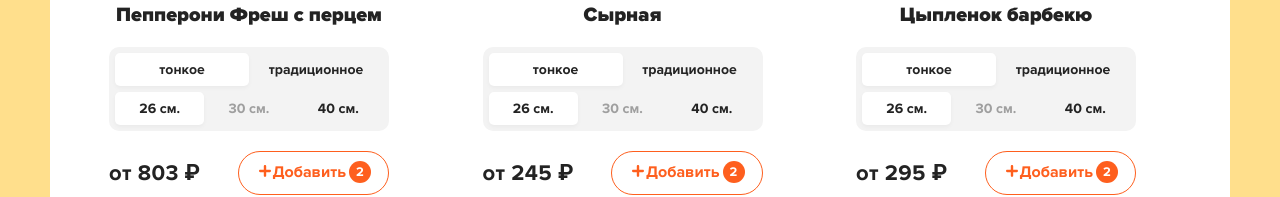
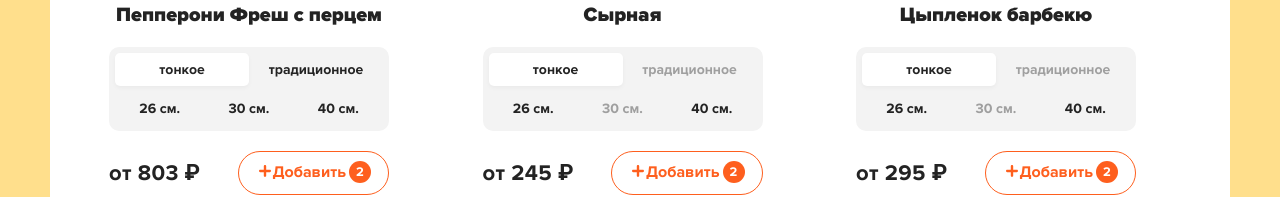
Before and after one commit to darkhan-b/pizza_market_React, a React app: page / in a window 1280 px wide. Shown: the part 565-762 px from the top of the page. Built offline with nearby package versions, Linux system fonts and the light colour scheme.

Commit message:
change on axios json file

```diff
--- a/package.json
+++ b/package.json
@@ -4,11 +4,13 @@
   "private": true,
   "dependencies": {
     "@babel/core": "^7.16.0",
+    "@babel/plugin-proposal-private-property-in-object": "7.21.11",
     "@pmmmwh/react-refresh-webpack-plugin": "^0.5.3",
     "@svgr/webpack": "^5.5.0",
     "@testing-library/jest-dom": "^5.17.0",
     "@testing-library/react": "^13.4.0",
     "@testing-library/user-event": "^13.5.0",
+    "axios": "^1.4.0",
     "babel-jest": "^27.4.2",
     "babel-loader": "^8.2.3",
     "babel-plugin-named-asset-import": "^0.3.8",
@@ -58,8 +60,7 @@
     "webpack": "^5.64.4",
     "webpack-dev-server": "^4.6.0",
     "webpack-manifest-plugin": "^4.0.2",
-    "workbox-webpack-plugin": "^6.4.1",
-    "@babel/plugin-proposal-private-property-in-object": "7.21.11"
+    "workbox-webpack-plugin": "^6.4.1"
   },
   "scripts": {
     "start": "node scripts/start.js",
--- a/src/App.js
+++ b/src/App.js
@@ -1,4 +1,5 @@
 import React from 'react'
+import axios from 'axios';
 import { Route, Routes } from 'react-router-dom';
 import {Header} from './components';
 import {Home, Cart} from './pages';
@@ -8,11 +9,20 @@
 function App() {
 
 const [pizzas, setPizzas] = React.useState([])
+
+
+// React.useEffect(() => {
+//   fetch('http://localhost:3000/db.json')
+//   .then((resp) => resp.json())
+//   .then(json=> {
+//     setPizzas(json.pizzas)
+//   });
+// }, []);
+
+
 React.useEffect(() => {
-  fetch('http://localhost:3000/db.json')
-  .then((resp) => resp.json())
-  .then(json=> {
-    setPizzas(json.pizzas)
+  axios.get('http://localhost:3000/db.json').then(({ data})=> {
+    setPizzas(data.pizzas);
   });
 }, []);
 
--- a/src/components/PizzaBlock.jsx
+++ b/src/components/PizzaBlock.jsx
@@ -1,13 +1,22 @@
 import {React, useState} from 'react'
+import classNames from "classnames"
 
-function PizzaBlock({name, imageUrl,price,types}) {
+
+
+function PizzaBlock({name, imageUrl, price, types, sizes}) {
   const typeNames=['тонкое', 'традиционное']
-  const [activeType, setActiveType] = useState(0);
+  const availableSizes=[26,30,40]
+  const [activeType, setActiveType] = useState(types[0]);
+  const [activeSize, setActiveSize] = useState(sizes[0]);
 
   const onSelectItem = (index) => {
     setActiveType(index);
   };
-  console.log(types)
+
+  const onSelectSize = (index) => {
+    setActiveSize(index);
+  };
+  console.log(name, types)
   return (
     <div className="pizza-block">
 <img
@@ -22,13 +31,26 @@
   <li
   key={type}
   onClick={() => onSelectItem(index)}
-  className={activeType=== index ? 'active': ''}>{type}</li>
+  className={classNames({
+    active: activeType === index,
+    disabled: !types.includes(index),
+  })}>
+    {type}
+    </li>
   )}
 </ul>
 <ul>
-<li className="active">26 см.</li>
-<li className='disabled'>30 см.</li>
-<li>40 см.</li>
+{availableSizes.map((size,index) =>
+  <li
+  key={size}
+  onClick={() => onSelectSize(index)}
+  className={classNames({
+    active: activeSize === index,
+    disabled: !sizes.includes(size),
+  })}>
+    {size} см.
+    </li>
+  )}
 </ul>
 </div>
 <div className="pizza-block__bottom">
--- a/src/index.js
+++ b/src/index.js
@@ -13,9 +13,9 @@
 
 const root = ReactDOM.createRoot(document.getElementById('root'));
 root.render( // строгий режим strictmode
-  <React.StrictMode>
+  // <React.StrictMode>
     <BrowserRouter>
     <App/>
     </BrowserRouter>
-  </React.StrictMode>
+  // </React.StrictMode>
 );
```
Also changed, not shown: 2 other files (tests, documents, lock files or other folders).
